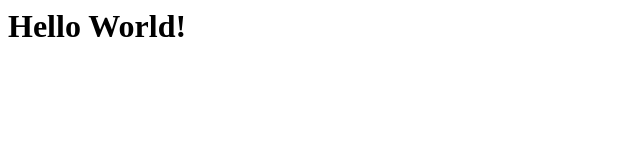
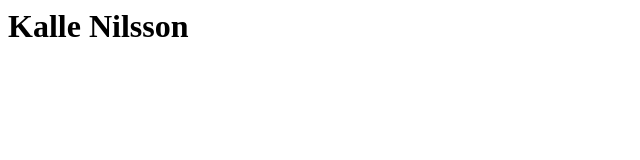
Before and after one commit to kallejy/kallejy.github.io, a plain HTML site: page index.html in a window 1280 px wide. Shown: the full height of the page, 0-640 px from the left. Drawn offline with Linux system fonts and the light colour scheme.

Commit message:
added folders and stuff

```diff
--- a/index.html
+++ b/index.html
@@ -3,6 +3,6 @@
     <title>kallenilsson.xyz</title>
   </head>
   <body>
-    <h1>Hello World!</h1>
+    <h1>Kalle Nilsson</h1>
   </body>
 </html>
```
Also changed, not shown: 2 other files.
